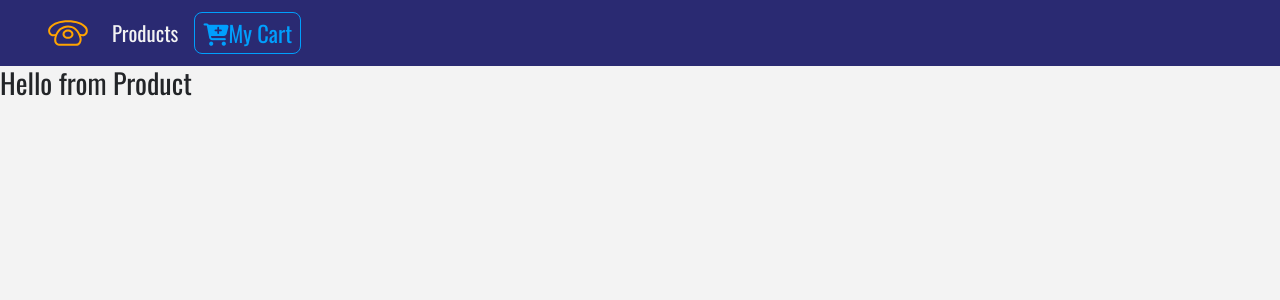
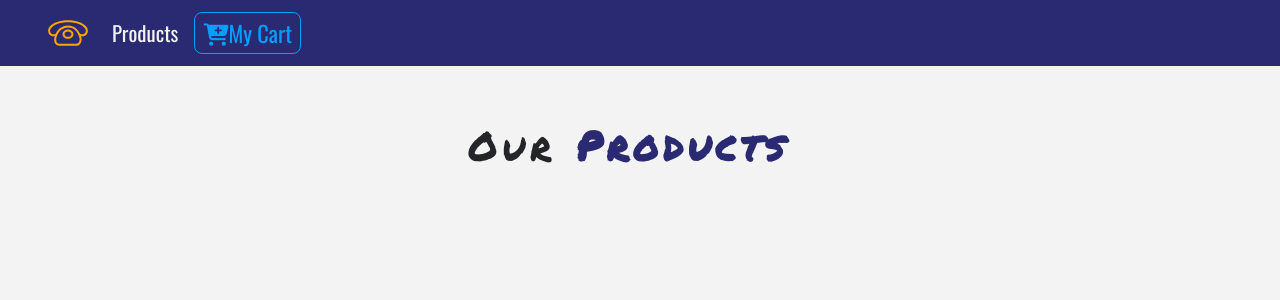
Before and after one commit to Elisa-cf/react-phone-ecommerce, a React (Create React App) app: page / in a window 1280 px wide. Shown: the top 300 px of the page. Built offline with nearby package versions, Linux system fonts and the light colour scheme.

Commit message:
created state and title file

```diff
--- a/src/components/ProductList.js
+++ b/src/components/ProductList.js
@@ -1,12 +1,24 @@
 import React, { Component } from 'react'
 import Product from './Product'
+import Title from './Title'
 
 export default class ProductList extends Component {
+ state = {
+  products: []
+ }
  render() {
   return (
-   <div>
-    <Product />
-   </div>
+   <React.Fragment>
+    <div className='py-5'>
+     <div className='container'>
+      <div className='row'>
+       <Title name="our" title="products" />
+      </div>
+     </div>
+    </div>
+   </React.Fragment>
+   // <Product />
+
   )
  }
 }
--- /dev/null
+++ b/src/components/Title.js
@@ -0,0 +1,13 @@
+import React from 'react'
+
+const Title = ({ name, title }) => {
+ return (
+  <div className='row'>
+   <div className="col-10 mx-auto my-2 text-center text-title">
+    <h1 className='text-capitalize font-weight-bold'>{name} <strong className='text-blue'>{title}</strong></h1>
+   </div>
+  </div>
+ )
+}
+
+export default Title
```
